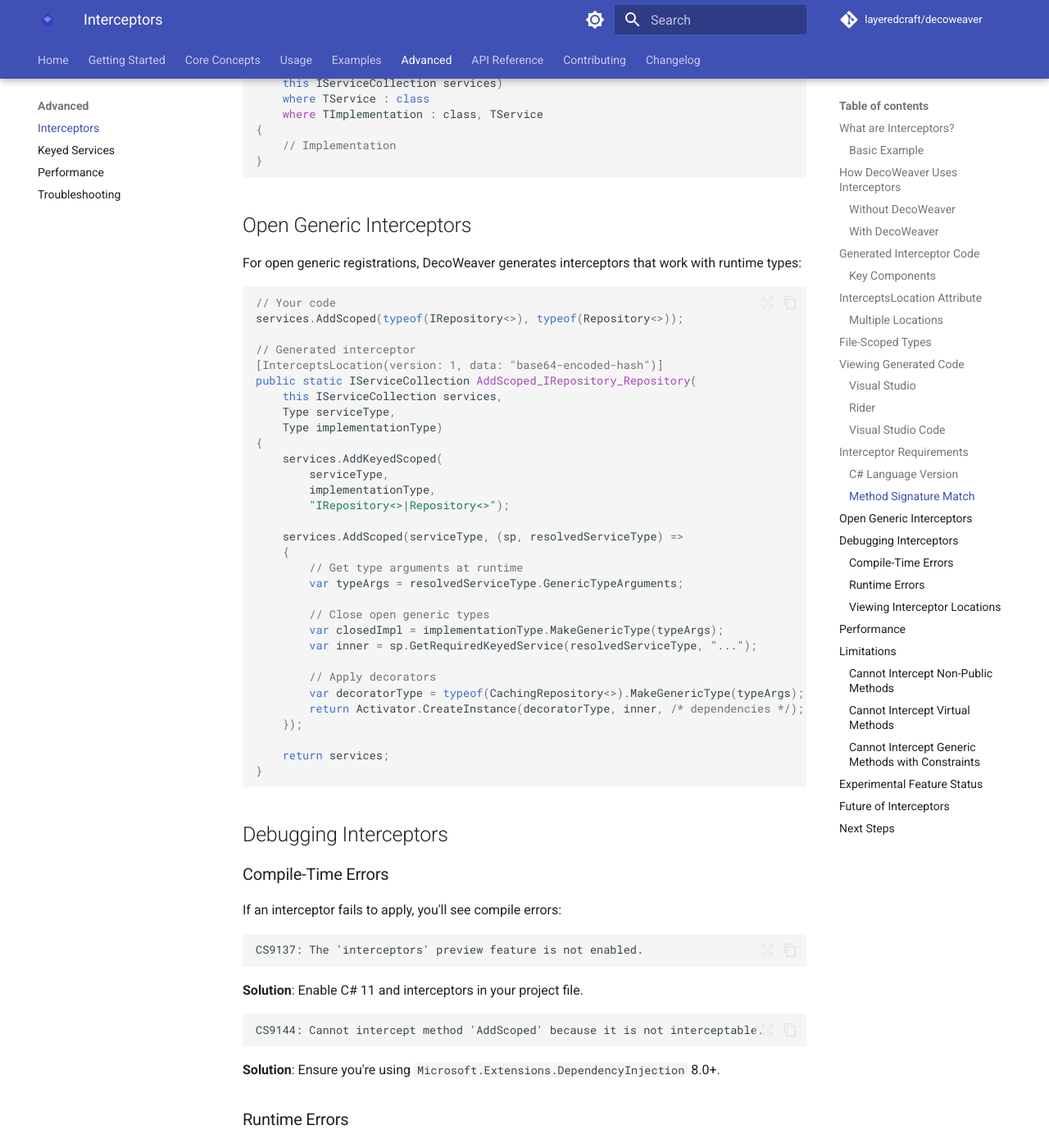
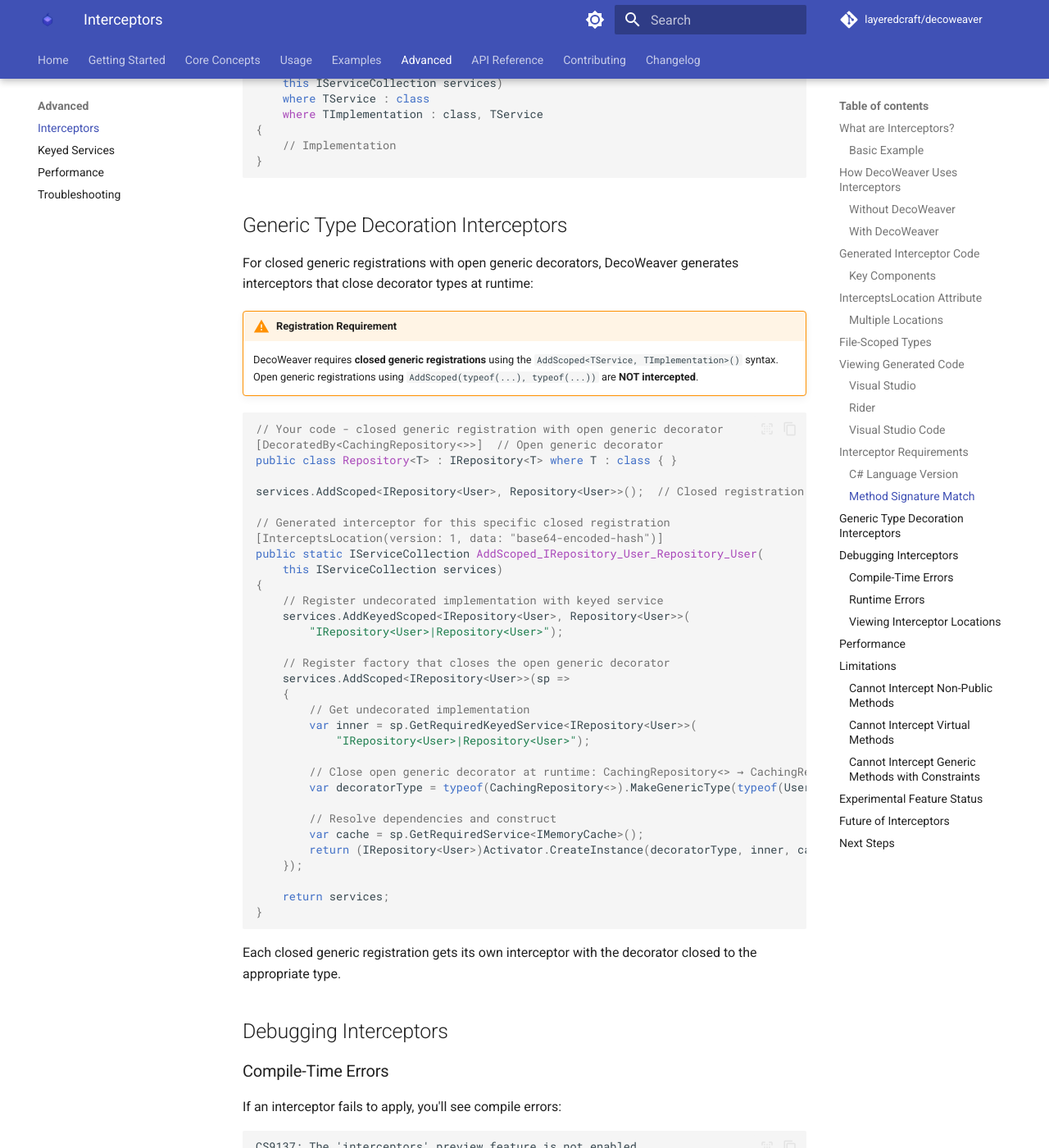
Before and after one commit to LayeredCraft/decoweaver, an MkDocs documentation site: the page built from docs/advanced/interceptors.md, in a window 1280 px wide and 1400 px high, scrolled down 4856 px. Shown: the whole window at 82% size. Built offline with MkDocs 1.6.1 and Material for MkDocs 9.7.7, drawn with Linux system fonts in a browser that asks for light colours; comment, search, counter and statistics services are not loaded.

Commit message:
docs: Fix misleading "open generic support" terminology throughout documentation
PROBLEM: Documentation incorrectly described the feature as "open generic
support" and showed unsupported registration patterns using AddScoped(typeof(...)),
which is NOT intercepted by DecoWeaver. This was highly misleading for users.

CLARIFICATION: DecoWeaver requires CLOSED generic registrations using
AddScoped<TService, TImplementation>() syntax. Open generic DECORATORS
(e.g., [DecoratedBy<CachingRepository<>>]) ARE supported and are closed at
runtime via MakeGenericType().

CHANGES:
- Renamed "Open Generic Support" to "Generic Type Decoration" throughout docs
- Updated all registration examples to use closed generic syntax:
  * Before: services.AddScoped(typeof(IRepository<>), typeof(Repository<>));
  * After:  services.AddScoped<IRepository<User>, Repository<User>>();
- Added warning boxes in key sections emphasizing closed registration requirement
- Fixed misleading code examples in:
  * docs/usage/open-generics.md (9 instances fixed)
  * docs/index.md
  * docs/core-concepts/how-it-works.md
  * docs/advanced/interceptors.md
  * docs/examples/caching.md
  * README.md
  * CLAUDE.md

All documentation now correctly shows only supported patterns and explicitly
states that open generic registrations (typeof(...)) are NOT intercepted.

🤖 Generated with [Claude Code](https://claude.com/claude-code)

Co-Authored-By: Claude <noreply@anthropic.com>

````diff
--- a/docs/advanced/interceptors.md
+++ b/docs/advanced/interceptors.md
@@ -217,43 +217,49 @@ public static IServiceCollection AddScoped<TService, TImplementation>(
 }
 ```
 
-## Open Generic Interceptors
+## Generic Type Decoration Interceptors
 
-For open generic registrations, DecoWeaver generates interceptors that work with runtime types:
+For closed generic registrations with open generic decorators, DecoWeaver generates interceptors that close decorator types at runtime:
+
+!!! warning "Registration Requirement"
+    DecoWeaver requires **closed generic registrations** using the `AddScoped<TService, TImplementation>()` syntax. Open generic registrations using `AddScoped(typeof(...), typeof(...))` are **NOT intercepted**.
 
 ```csharp
-// Your code
-services.AddScoped(typeof(IRepository<>), typeof(Repository<>));
+// Your code - closed generic registration with open generic decorator
+[DecoratedBy<CachingRepository<>>]  // Open generic decorator
+public class Repository<T> : IRepository<T> where T : class { }
 
-// Generated interceptor
+services.AddScoped<IRepository<User>, Repository<User>>();  // Closed registration
+
+// Generated interceptor for this specific closed registration
 [InterceptsLocation(version: 1, data: "base64-encoded-hash")]
-public static IServiceCollection AddScoped_IRepository_Repository(
-    this IServiceCollection services,
-    Type serviceType,
-    Type implementationType)
+public static IServiceCollection AddScoped_IRepository_User_Repository_User(
+    this IServiceCollection services)
 {
-    services.AddKeyedScoped(
-        serviceType,
-        implementationType,
-        "IRepository<>|Repository<>");
+    // Register undecorated implementation with keyed service
+    services.AddKeyedScoped<IRepository<User>, Repository<User>>(
+        "IRepository<User>|Repository<User>");
 
-    services.AddScoped(serviceType, (sp, resolvedServiceType) =>
+    // Register factory that closes the open generic decorator
+    services.AddScoped<IRepository<User>>(sp =>
     {
-        // Get type arguments at runtime
-        var typeArgs = resolvedServiceType.GenericTypeArguments;
+        // Get undecorated implementation
+        var inner = sp.GetRequiredKeyedService<IRepository<User>>(
+            "IRepository<User>|Repository<User>");
 
-        // Close open generic types
-        var closedImpl = implementationType.MakeGenericType(typeArgs);
-        var inner = sp.GetRequiredKeyedService(resolvedServiceType, "...");
+        // Close open generic decorator at runtime: CachingRepository<> → CachingRepository<User>
+        var decoratorType = typeof(CachingRepository<>).MakeGenericType(typeof(User));
 
-        // Apply decorators
-        var decoratorType = typeof(CachingRepository<>).MakeGenericType(typeArgs);
-        return Activator.CreateInstance(decoratorType, inner, /* dependencies */);
+        // Resolve dependencies and construct
+        var cache = sp.GetRequiredService<IMemoryCache>();
+        return (IRepository<User>)Activator.CreateInstance(decoratorType, inner, cache);
     });
 
     return services;
 }
 ```
+
+Each closed generic registration gets its own interceptor with the decorator closed to the appropriate type.
 
 ## Debugging Interceptors
 
````
Also changed, not shown: CLAUDE.md (+17 -6 lines), README.md (+1 -1 lines), docs/core-concepts/how-it-works.md (+21 -14 lines), docs/examples/caching.md (+3 -2 lines), docs/index.md (+10 -6 lines), 1 other file.
